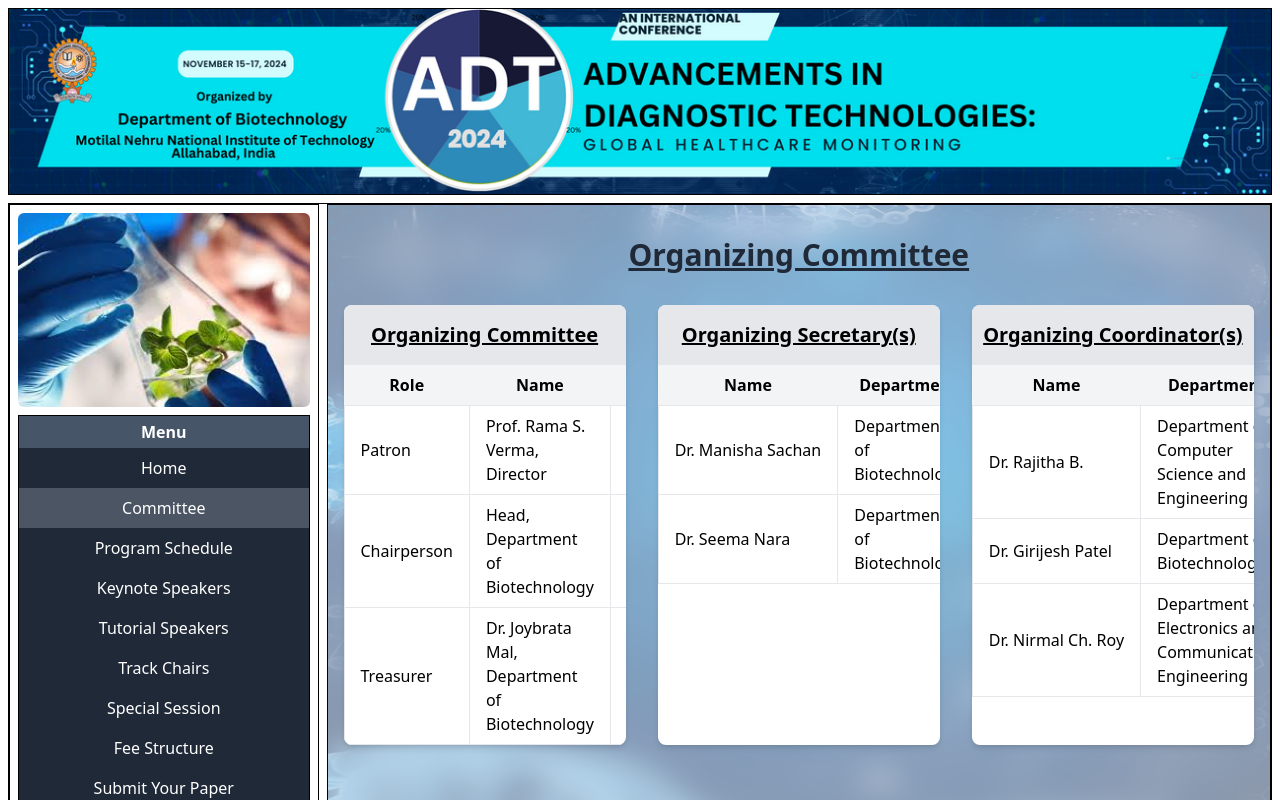
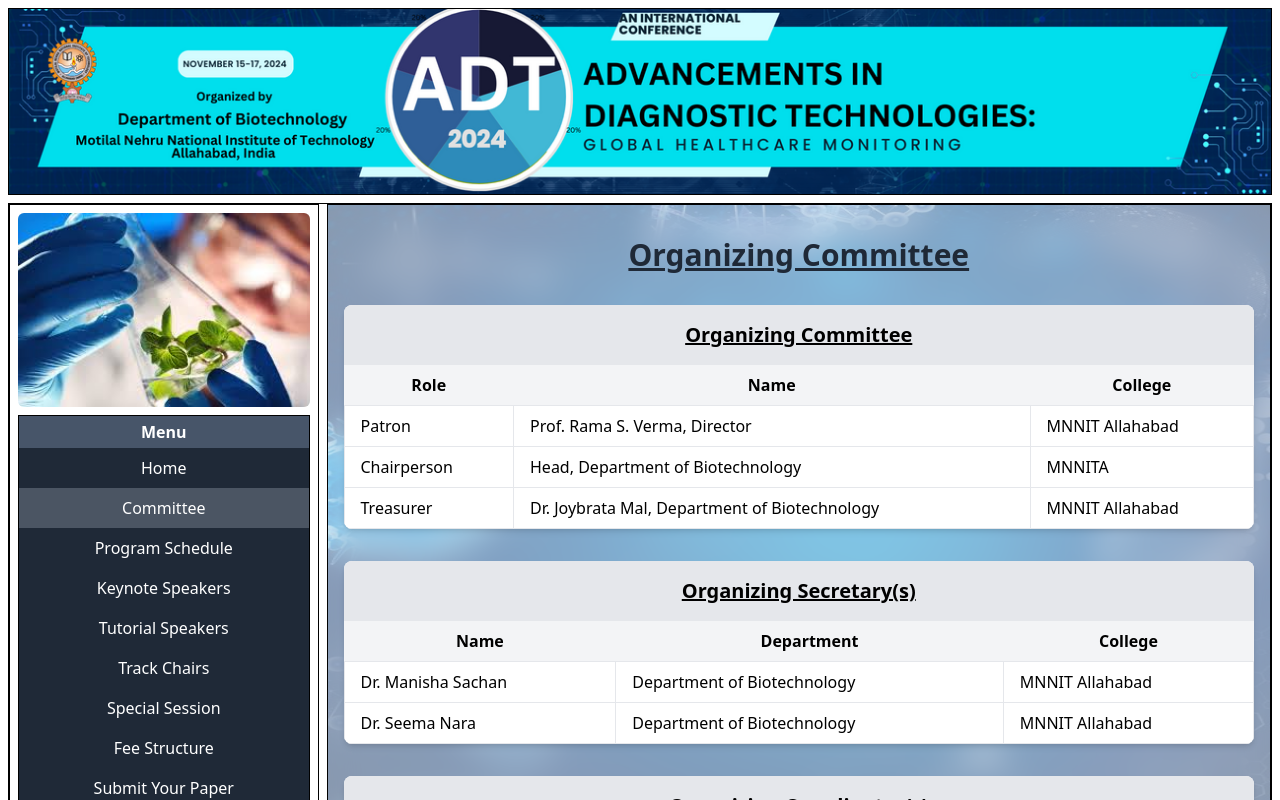
Before and after one commit to cluelessmonk/final_deployment_data, a React (Vite) app: page /committee in a window 1280 px wide. Shown: the top 800 px of the page. Built offline with nearby package versions, Linux system fonts and the light colour scheme.

Commit message:
commiting changes 2

```diff
--- a/src/pages/Committee.jsx
+++ b/src/pages/Committee.jsx
@@ -54,13 +54,13 @@
   ];
 
   return (
-    <div className="container mx-auto px-4 py-8 overflow-x-auto text-base">
+    <div className="container mx-auto px-4 py-8 text-base">
       <header className="text-center mb-8">
         <h1 className="text-3xl underline text-gray-800 font-bold">
           Organizing Committee
         </h1>
       </header>
-      <main className="grid grid-cols-1 md:grid-cols-3 gap-8">
+      <main className="space-y-8">
         <div className="bg-white shadow-md rounded-lg overflow-hidden">
           <h2 className="text-xl underline text-center font-bold py-4 bg-gray-200">
             Organizing Committee
```
